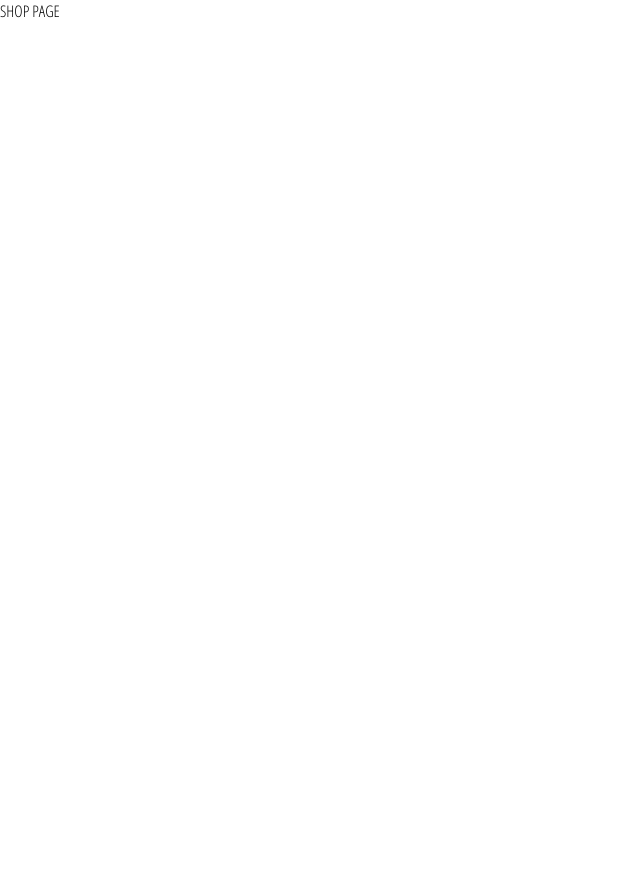
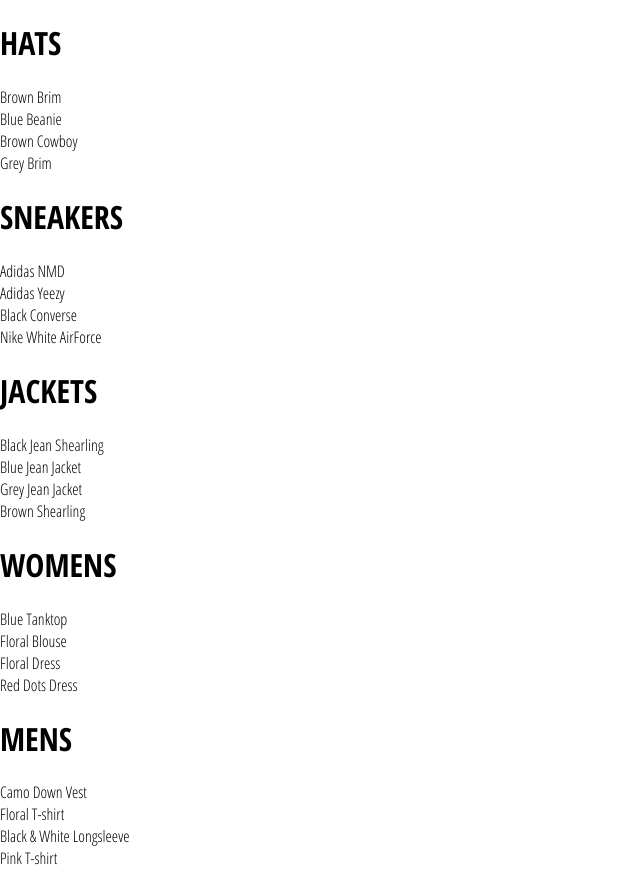
Before and after one commit to Isco170/crwn-clothing, a React (Create React App) app: page /shop in a window 1280 px wide. Shown: the whole page, without its empty margins (0-640 px from the left). Before the commit the page ends 800 px from the top, so only its background shows below. Built offline with nearby package versions, Linux system fonts and the light colour scheme.

Commit message:
Shop page collection preview

```diff
--- a/src/components/collection-preview/collection-preview.component.jsx
+++ b/src/components/collection-preview/collection-preview.component.jsx
@@ -2,8 +2,18 @@
 
 import './collection-preview.styles.scss'
 
-const CollectionPreview = () => (
-    <div>
-
+const CollectionPreview = ({ title, items }) => (
+    <div className='collection-preview'>
+        <h1 className='title'>{title.toUpperCase()}</h1>
+        <div className='preview'>
+            {
+                items.filter((item, idx) => idx < 4).
+                map(item => (
+                    <div key={item.id}>{item.name}</div>
+                ))
+            }
+        </div>
     </div>
 )
+
+export default CollectionPreview;
--- a/src/pages/shop/shop.component.jsx
+++ b/src/pages/shop/shop.component.jsx
@@ -1,6 +1,8 @@
 import React from "react";
 
 import SHOP_DATA from './shop.data.js';
+
+import CollectionPreview from "../../components/collection-preview/collection-preview.component.jsx";
 
 class ShopPage extends React.Component {
     constructor(props) {
@@ -12,7 +14,16 @@
     }
 
     render() {
-        return <div>SHOP PAGE</div> ;
+        const { collections } = this.state;
+        return (
+            <div className='shop-page'>
+                {
+                    collections.map(({id, ...otherCollectionProps }) => (
+                        <CollectionPreview key={id} {...otherCollectionProps} />
+                    ))
+                }
+            </div>
+        );
 
     }
 }
```
